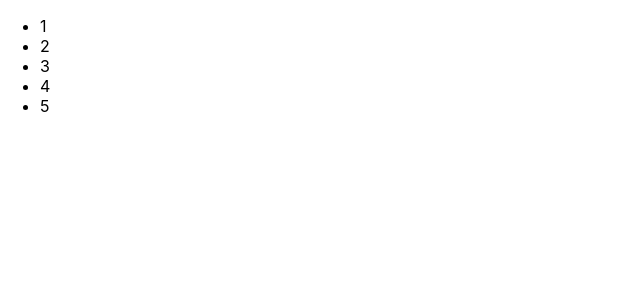
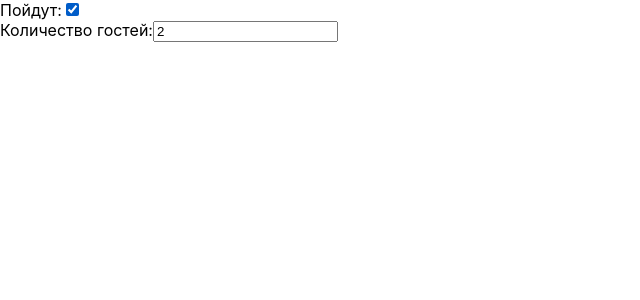
Before and after one commit to OlegKochiev/react_lessons, a React (Create React App) app in the folder my_first_project/: page / in a window 1280 px wide. Shown: the top 300 px of the page, without its empty margins (0-640 px from the left). Built offline with nearby package versions, Linux system fonts and the light colour scheme.

Commit message:
was added Examples file

```diff
--- /dev/null
+++ b/my_first_project/src/Examples.jsx
@@ -0,0 +1,47 @@
+import React from "react"
+
+class Examples extends React.Component {
+  constructor(props) {
+    super(props);
+    this.state = {
+      isGoing: true,
+      numberOfGuests: 2
+    };
+
+    this.handleInputChange = this.handleInputChange.bind(this);
+  }
+
+  handleInputChange(event) {
+    const target = event.target;
+    const value = target.type === 'checkbox' ? target.checked : target.value;
+    const name = target.name;
+    this.setState({
+      [name]: value    });
+  }
+
+  render() {
+    return (
+      <form>
+        <label>
+          Пойдут:
+          <input
+            name="isGoing"
+            type="checkbox"
+            checked={this.state.isGoing}
+            onChange={this.handleInputChange} />
+        </label>
+        <br />
+        <label>
+          Количество гостей:
+          <input
+            name="numberOfGuests"
+            type="number"
+            value={this.state.numberOfGuests}
+            onChange={this.handleInputChange} />
+        </label>
+      </form>
+    );
+  }
+}
+
+export default Examples
--- a/my_first_project/src/index.js
+++ b/my_first_project/src/index.js
@@ -4,9 +4,10 @@ import reportWebVitals from './reportWebVitals';
 import './index.css';
 // import { App, Comment } from './App';
 // import Clock from './Time';
+// import List from './List';
 // import Form from './genderize';
+import Examples from './Examples';
 
-import List from './List';
 
 
 const root = ReactDOM.createRoot(document.getElementById('root'));
@@ -29,7 +30,8 @@ root.render(
     <Clock timer={{ time: 1600 }}/>
     <Clock timer={{ time: 1800 }}/> */}
     {/* <Form /> */}
-    <List />
+    {/* <List /> */}
+    <Examples />
   </React.StrictMode>
 );
 
```
Also changed, not shown: my_first_project/src/genderize.css (+5 -3 lines), my_first_project/src/genderize.jsx (+21 -34 lines).
